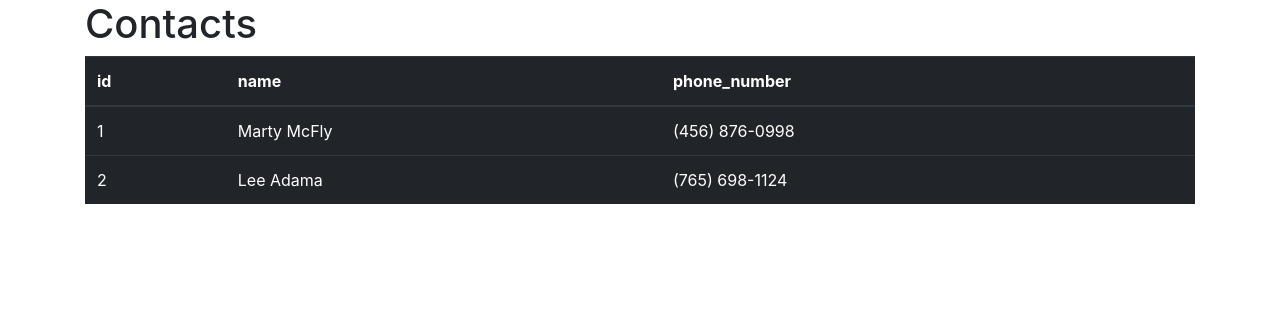
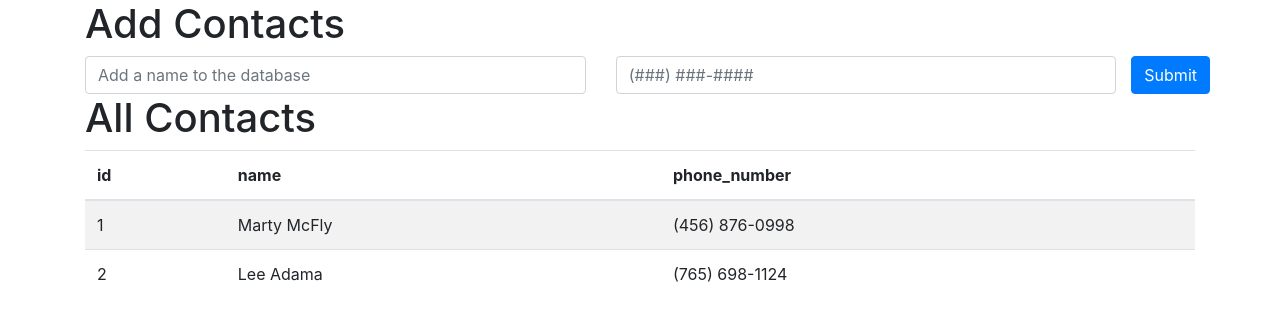
Before and after one commit to ericlndbrg/first-crud-add, a Flask app: page / in a window 1280 px wide. Shown: the top 321 px of the page. Run offline with Flask 2, Linux system fonts and the light colour scheme; data comes from the database, SQL or seed files in the repository; both versions use the stored data as it was before the commit; some libraries are stand-ins or nearby versions.

Commit message:
app can now create new records

```diff
--- a/app.py
+++ b/app.py
@@ -1,18 +1,34 @@
-from flask import Flask, render_template
+from flask import Flask, render_template, request, url_for, redirect
 import sqlite3
 
 app = Flask(__name__)
 
 
-@app.route("/")
+@app.route("/", methods=["GET", "POST"])
 def index():
+    name = None
+    number = None
+
     conn = sqlite3.connect("site.db")
-    cur = conn.cursor()
-    getAllContacts = cur.execute("SELECT * FROM contacts")
-    contacts = getAllContacts.fetchall()
-    colHeaders = getAllContacts.description
+    c = conn.cursor()
+    selectStar = c.execute("SELECT * FROM contacts")
+    allContacts = selectStar.fetchall()
+    colHeaders = selectStar.description
     conn.close()
-    return render_template("index.html", title="Home", contacts=contacts, colHeaders=colHeaders)
+
+    if request.method == "POST":
+        name = request.form["name"]
+        number = request.form["number"]
+
+        conn = sqlite3.connect("site.db")
+        c = conn.cursor()
+        c.execute("INSERT INTO contacts VALUES (:name, :phone_number)", {"name": name, "phone_number": number})
+        conn.commit()
+        conn.close()
+
+        return redirect(url_for("index"))
+
+    return render_template("index.html", contacts=allContacts, headers=colHeaders, name=name, number=number)
 
 
 if __name__ == "__main__":
--- a/templates/index.html
+++ b/templates/index.html
@@ -1,11 +1,29 @@
 {% extends "base.html" %}
 {% block content %}
     <div class="container">
-        <h1>Contacts</h1>
-        <table class="table table-dark">
+        <div class="row">
+            <div class="col-lg">
+                <h1>Add Contacts</h1>
+                <form method="post">
+                    <div class="row">
+                        <div class="col">
+                            <input id="name" name="name" class="form-control" type="text" placeholder="Add a name to the database">
+                        </div>
+                        <div class="col">
+                            <input id="number" name="number" class="form-control" type="tel" placeholder="(###) ###-####">
+                        </div>
+                        <button type="submit" class="btn btn-primary">Submit</button>
+                    </div>
+                </form>
+            </div>
+        </div> <!-- end row -->
+        <div class="row">
+            <div class="col-lg">
+                <h1>All Contacts</h1>
+                <table class="table table-striped">
                     <thead>
-            {% for i in range(colHeaders|length) %}
-                <th scope="col">{{ colHeaders[i][0] }}</th>
+                    {% for i in range(headers|length) %}
+                        <th scope="col">{{ headers[i][0] }}</th>
                     {% endfor %}
                     </thead>
                     <tbody>
@@ -19,4 +37,6 @@
                     </tbody>
                 </table>
             </div>
+        </div> <!-- end row -->
+    </div> <!-- end container -->
 {% endblock content %}
```
Also changed, not shown: README.md, site.db. Lines whose indentation alone changed are shown as unchanged.
